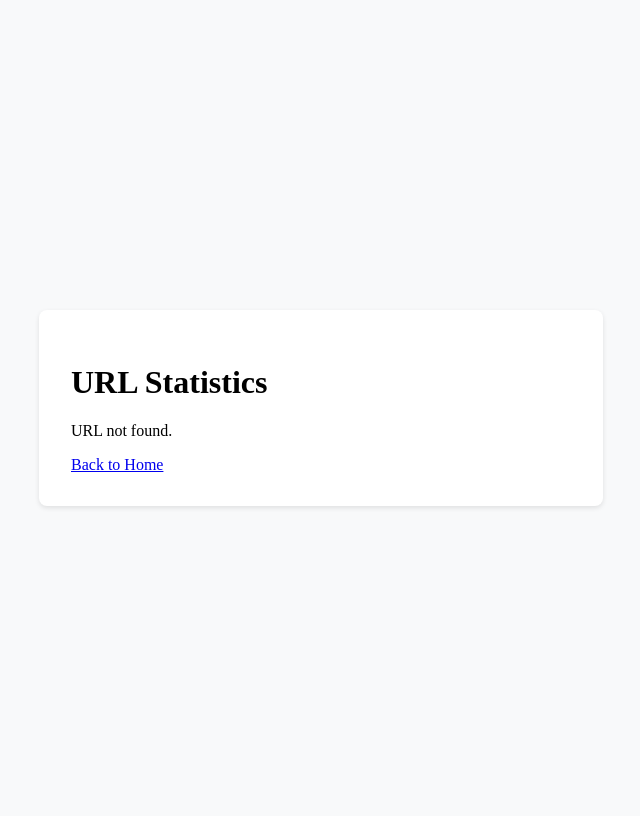
After one commit to ClementLG/UrlShortener, a Flask app: template app/templates/stats.html in a window 1280 px wide. The commit adds this page. Shown: the whole page, without its empty margins (319-959 px from the left). Run offline with Flask 3, Linux system fonts and the light colour scheme; the template is opened without the code that fills it, so the values that code supplies are empty; parts of the project's set-up code (start-up, migrations or seed data) failed here and were passed over.

Commit message:
addind short code stats

```diff
--- a/app/app.py
+++ b/app/app.py
@@ -1,4 +1,3 @@
-
 from flask import Flask, render_template, request, redirect, abort, g, jsonify
 from flasgger import Swagger
 import string
@@ -181,6 +180,8 @@ def redirect_to_long_url(short_code):
         expiration_date = datetime.datetime.strptime(expiration_date_str, '%Y-%m-%d %H:%M:%S.%f')
 
         if datetime.datetime.now() < expiration_date:
+            db.execute('UPDATE urls SET clicks = clicks + 1 WHERE short_code = ?', [short_code])
+            db.commit()
             logger.info(
                 f"Redirecting short URL - IP: {request.remote_addr} - Short URL: {request.host_url}{short_code} - To: {long_url}")
             return redirect(long_url)
@@ -191,6 +192,28 @@ def redirect_to_long_url(short_code):
             logger.warning(
                 f"Attempted access to expired short URL - IP: {request.remote_addr} - Short URL: {request.host_url}{short_code}")
             abort(404, description="This link has expired.")
+    else:
+        abort(404)
+
+
+@app.route('/stats/<short_code>')
+def url_stats(short_code):
+    """
+    Display statistics for a short URL.
+    """
+    db = get_db()
+    cur = db.execute('SELECT long_url, expiration_date, clicks FROM urls WHERE short_code = ?', [short_code])
+    result = cur.fetchone()
+
+    if result:
+        long_url, expiration_date_str, clicks = result
+        url_data = {
+            'short_code': short_code,
+            'long_url': long_url,
+            'expiration_date': expiration_date_str,
+            'clicks': clicks
+        }
+        return render_template('stats.html', url_data=url_data)
     else:
         abort(404)
 
--- a/app/schema.sql
+++ b/app/schema.sql
@@ -3,5 +3,6 @@ CREATE TABLE urls (
   id INTEGER PRIMARY KEY AUTOINCREMENT,
   short_code TEXT UNIQUE NOT NULL,
   long_url TEXT NOT NULL,
-  expiration_date DATETIME NOT NULL
+  expiration_date DATETIME NOT NULL,
+  clicks INTEGER NOT NULL DEFAULT 0
 );
--- a/app/templates/index.html
+++ b/app/templates/index.html
@@ -64,6 +64,7 @@
                     <div class="alert alert-success" role="alert">
                         Shortened URL: <a href="${data.short_url}" target="_blank">${data.short_url}</a>
                         <button type="button" class="btn btn-outline-secondary btn-sm ms-2" onclick="copyToClipboard('${data.short_url}')">Copy</button>
+                        <a href="/stats/${data.short_url.split('/').pop()}" class="btn btn-outline-info btn-sm ms-2">Stats</a>
                     </div>
                 `;
             } else {
--- /dev/null
+++ b/app/templates/stats.html
@@ -0,0 +1,23 @@
+<!DOCTYPE html>
+<html lang="en">
+<head>
+    <meta charset="UTF-8">
+    <meta name="viewport" content="width=device-width, initial-scale=1.0">
+    <title>URL Statistics</title>
+    <link rel="stylesheet" href="{{ url_for('static', filename='style.css') }}">
+</head>
+<body>
+    <div class="container">
+        <h1>URL Statistics</h1>
+        {% if url_data %}
+            <p><strong>Short URL:</strong> <a href="{{ request.host_url }}{{ url_data.short_code }}">{{ request.host_url }}{{ url_data.short_code }}</a></p>
+            <p><strong>Original URL:</strong> <a href="{{ url_data.long_url }}">{{ url_data.long_url }}</a></p>
+            <p><strong>Clicks:</strong> {{ url_data.clicks }}</p>
+            <p><strong>Expiration Date:</strong> {{ url_data.expiration_date }}</p>
+        {% else %}
+            <p>URL not found.</p>
+        {% endif %}
+        <a href="/">Back to Home</a>
+    </div>
+</body>
+</html>
```
